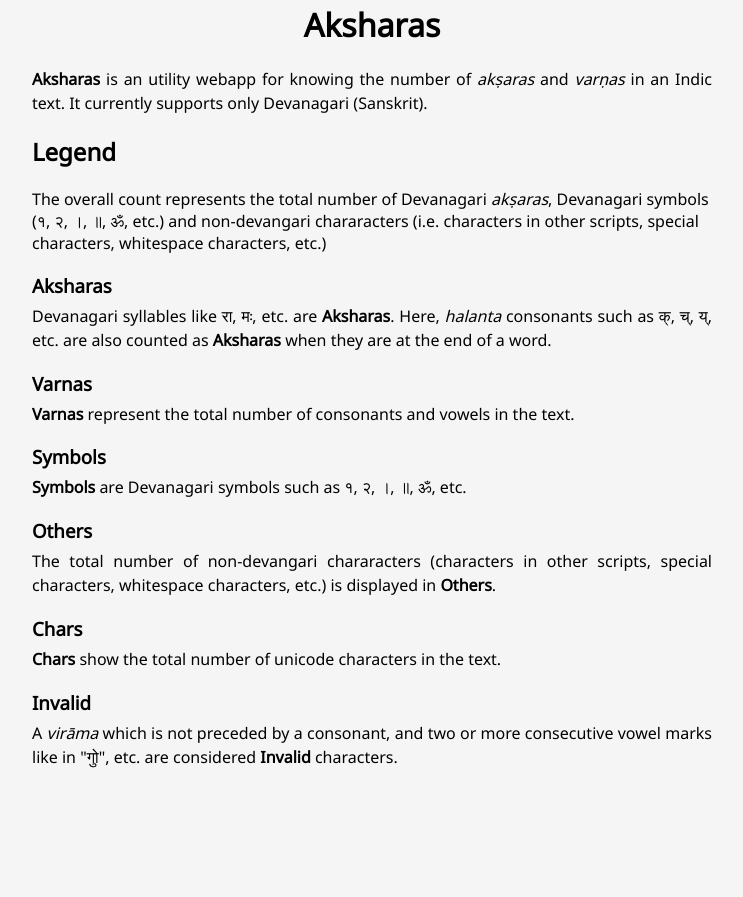
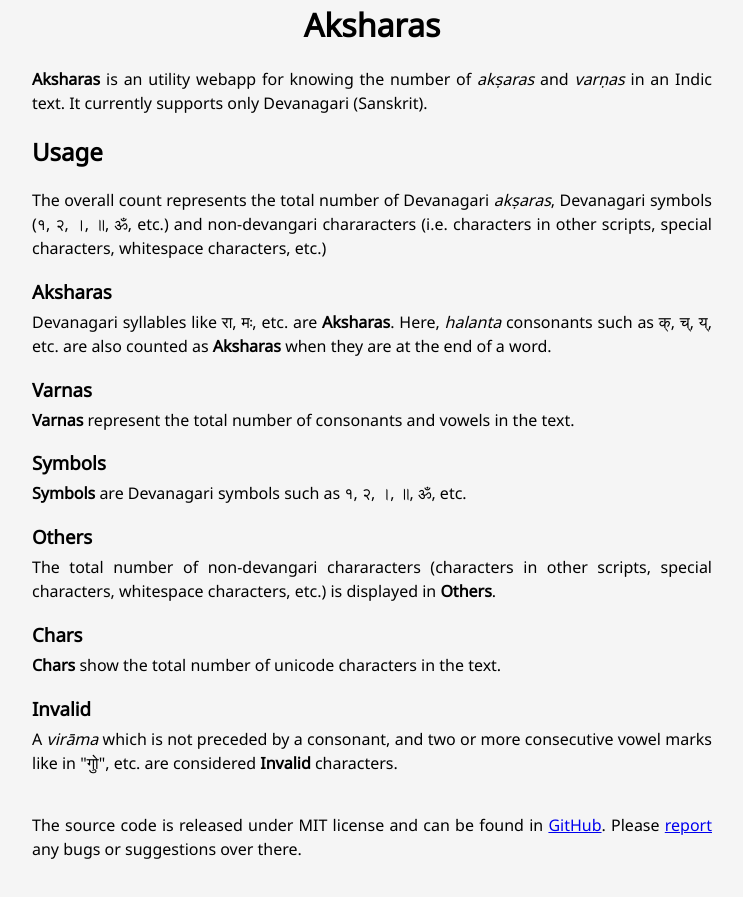
Before and after one commit to vipranarayan14/aksharas-web, a website built with Vite: page index.html in a window 1280 px wide. Shown: the part 607-1504 px from the top of the page, without its empty margins (268-1011 px from the left). Before the commit the page ends 1421 px from the top, so only its background shows below. Built offline with nearby package versions, Linux system fonts and the light colour scheme.

Commit message:
feat(app): add links to repo and issues page

```diff
--- a/index.html
+++ b/index.html
@@ -54,12 +54,14 @@
           supports only Devanagari (Sanskrit).
         </p>
 
-        <h2>Legend</h2>
+        <h2>Usage</h2>
 
-        The overall count represents the total number of Devanagari
-        <em>akṣaras</em>, Devanagari symbols (१, २, ।, ॥, ॐ, etc.) and
-        non-devangari chararacters (i.e. characters in other scripts, special
-        characters, whitespace characters, etc.)
+        <p>
+          The overall count represents the total number of Devanagari
+          <em>akṣaras</em>, Devanagari symbols (१, २, ।, ॥, ॐ, etc.) and
+          non-devangari chararacters (i.e. characters in other scripts, special
+          characters, whitespace characters, etc.)
+        </p>
 
         <h3>Aksharas</h3>
         <p>
@@ -100,6 +102,14 @@
           more consecutive vowel marks like in "गोु", etc. are considered
           <strong>Invalid</strong> characters.
         </p>
+        <br />
+        <p>
+          The source code is released under MIT license and can be found in
+          <a href="https://github.com/vipranarayan14/aksharas">GitHub</a>.
+          Please
+          <a href="https://github.com/vipranarayan14/aksharas/issues">report</a>
+          any bugs or suggestions over there.
+        </p>
       </div>
     </main>
     <script type="module" src="/src/main.ts"></script>
```
